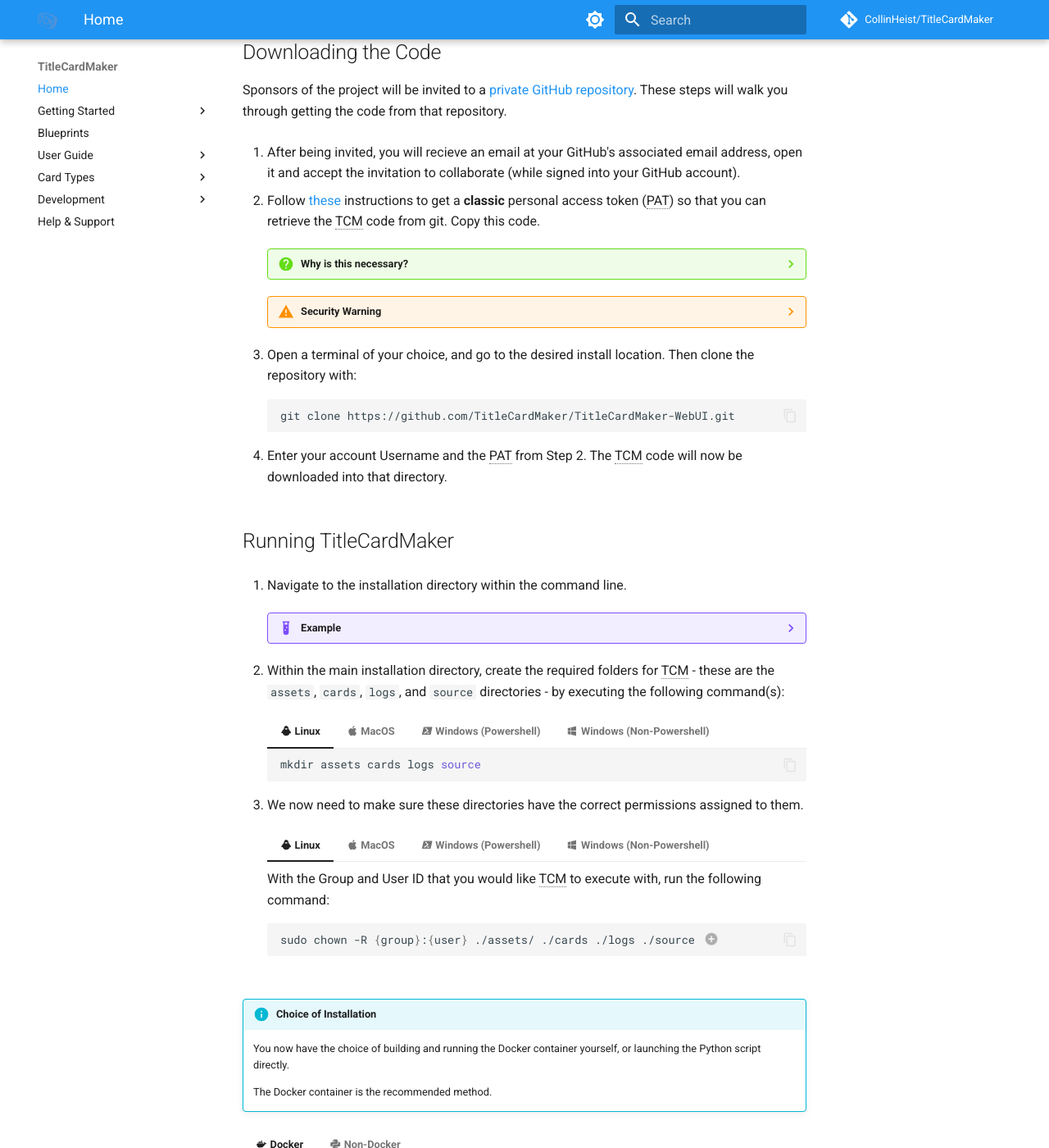
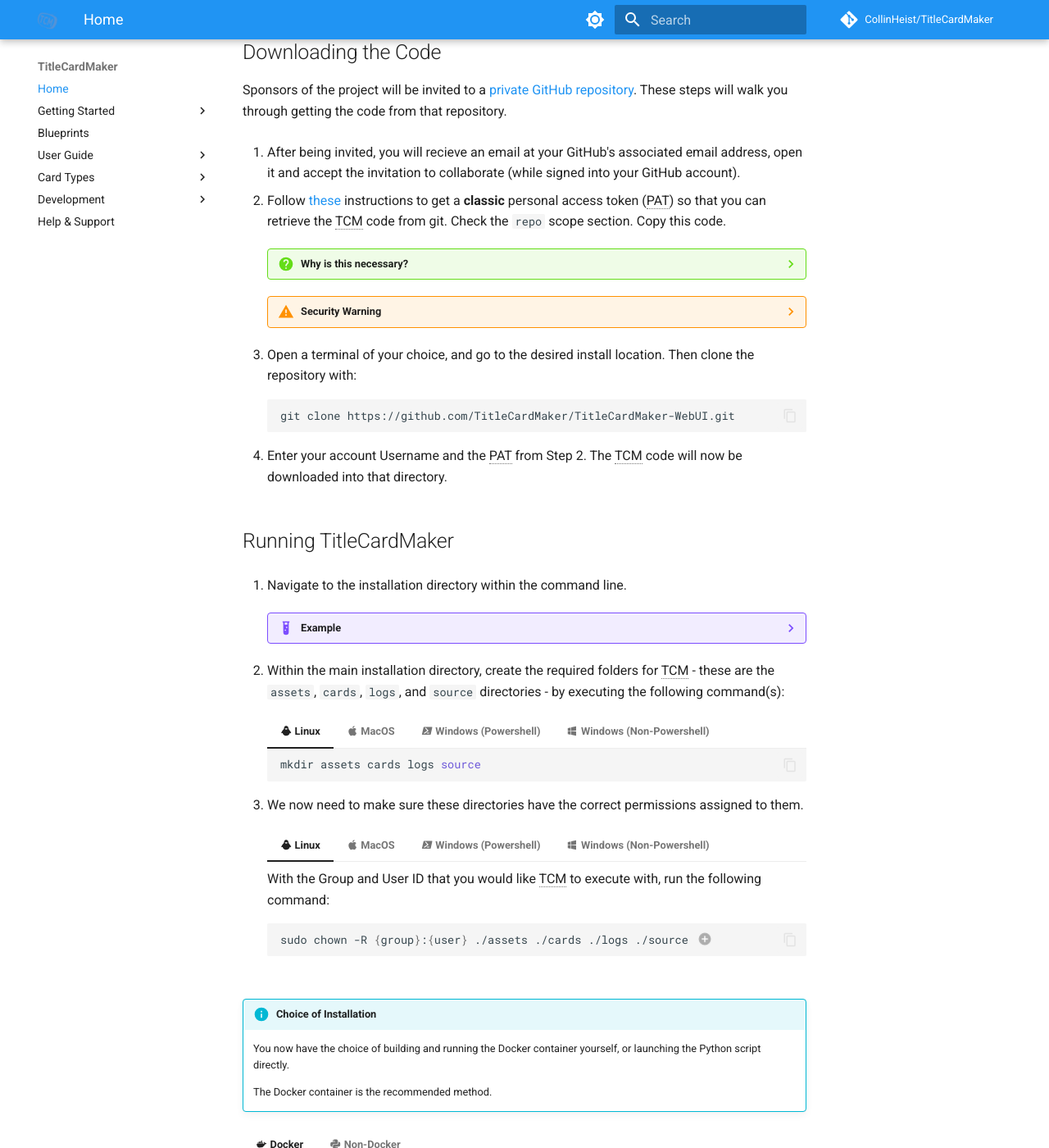
Before and after one commit to CollinHeist/TitleCardMaker, an MkDocs documentation site: the page built from docs/index.md, in a window 1280 px wide and 1400 px high, scrolled down 572 px. Shown: the whole window at 82% size. Built offline with MkDocs 1.6.1 and Material for MkDocs 9.7.7, drawn with Linux system fonts in a browser that asks for light colours; comment, search, counter and statistics services are not loaded.

Commit message:
Mention required PAT scope in docs

````diff
--- a/docs/index.md
+++ b/docs/index.md
@@ -33,7 +33,7 @@
 
 2. Follow [these](https://docs.github.com/en/authentication/keeping-your-account-and-data-secure/creating-a-personal-access-token#creating-a-personal-access-token-classic)
 instructions to get a __classic__ personal access token (PAT) so that you can
-retrieve the TCM code from git. Copy this code.
+retrieve the TCM code from git. Check the `repo` scope section. Copy this code.
 
     ??? question "Why is this necessary?"
 
@@ -138,7 +138,7 @@
         the following command:
 
         ```bash
-        sudo chown -R {group}:{user} ./assets/ ./cards ./logs ./source # (1)!
+        sudo chown -R {group}:{user} ./assets ./cards ./logs ./source # (1)!
         ```
 
         1. Replace `{group}` and `{user}` with the actual group and user (or
````
Also changed, not shown: 1 other file.
